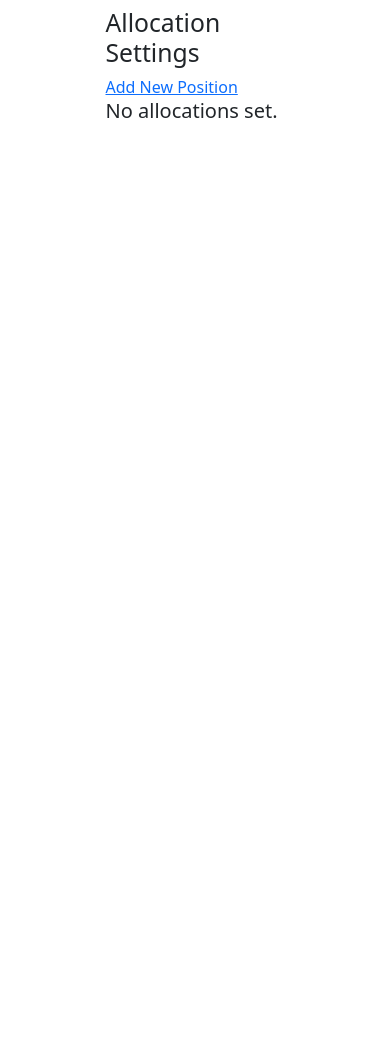
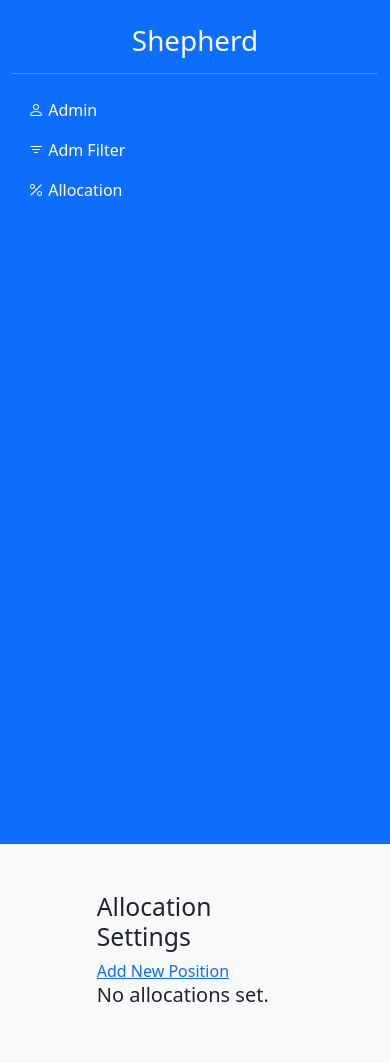
Before and after one commit to mozilla-services/consvc-shepherd, a Django app: page /allocation/ in a window 390 px wide. Before the commit the page ends 118 px from the top, so only its background shows below. Run offline with Django 4.2, Linux system fonts and the light colour scheme; data comes from the database, SQL or seed files in the repository; data that the repository does not hold is empty.

Commit message:
feat: added nav bar

```diff
--- a/templates/allocation/allocation_list.html
+++ b/templates/allocation/allocation_list.html
@@ -2,7 +2,7 @@
 
 
 {% block content %}
-    <div class="p-2 w-50 mx-auto">
+    <div class="p-5 w-75 mx-auto">
         <h2>Allocation Settings</h2>
         <a class="mb-4" href="/admin/consvc_shepherd/allocationsetting/add/">Add New Position</a>
         {% for a_s in allocation_settings %}
--- a/templates/base.html
+++ b/templates/base.html
@@ -2,12 +2,43 @@
 <html lang="en">
 <head>
     <meta charset="UTF-8"/>
+    <link rel="stylesheet" href="https://cdn.jsdelivr.net/npm/bootstrap-icons@1.10.4/font/bootstrap-icons.css">
     <link href="https://cdn.jsdelivr.net/npm/bootstrap@5.3.0-alpha1/dist/css/bootstrap.min.css" rel="stylesheet"
           integrity="sha384-GLhlTQ8iRABdZLl6O3oVMWSktQOp6b7In1Zl3/Jr59b6EGGoI1aFkw7cmDA6j6gD" crossorigin="anonymous">
     <title>Shepherd</title>
 </head>
-  <body>
-     {% block content %}
-     {% endblock %}
-  </body>
+<body class="bg-light">
+<div class="row">
+    <div class="col-md-2 min-vh-100 bg-primary p-4 mx-auto">
+        <h1 class="fs-1 text-white text-center"> Shepherd </h1>
+        <div>
+            <hr class="text-white">
+            <ul class="nav nav-pills flex-column mb-auto">
+                <li class="nav-item">
+                    <a href="/admin" class="nav-link text-white" aria-current="page">
+                        <i class="bi bi-person"></i>
+                        Admin
+                    </a>
+                </li>
+                <li class="nav-item">
+                    <a href="/" class="nav-link text-white" aria-current="page">
+                        <i class="bi bi-filter"></i>
+                        Adm Filter
+                    </a>
+                </li>
+                <li class="nav-item">
+                    <a href="/allocation" class="nav-link text-white" aria-current="page">
+                        <i class="bi bi-percent"></i>
+                        Allocation
+                    </a>
+                </li>
+            </ul>
+        </div>
+    </div>
+    <div class="col-md-10">
+        {% block content %}
+        {% endblock %}
+    </div>
+</div>
+</body>
 </html>
--- a/templates/index.html
+++ b/templates/index.html
@@ -1,7 +1,6 @@
 {% extends "base.html" %}
 {% block content %}
     <div class="p-5">
-        <h1>Shepherd</h1>
         <div class="m-4">
             <h2>Compare Snapshots</h2>
             {% if comparison_values %}
```
